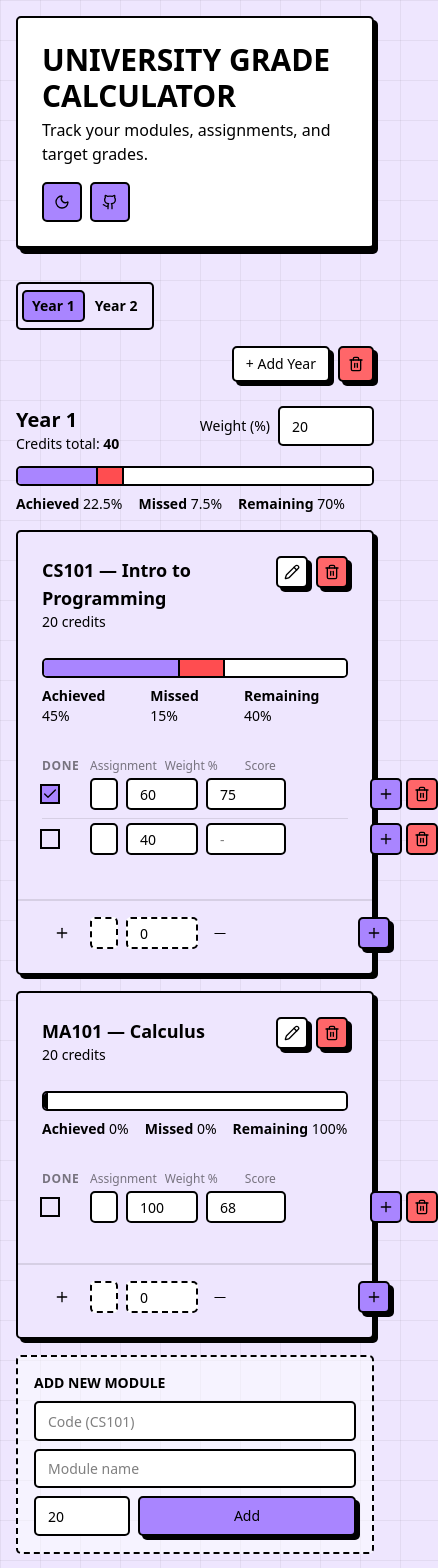
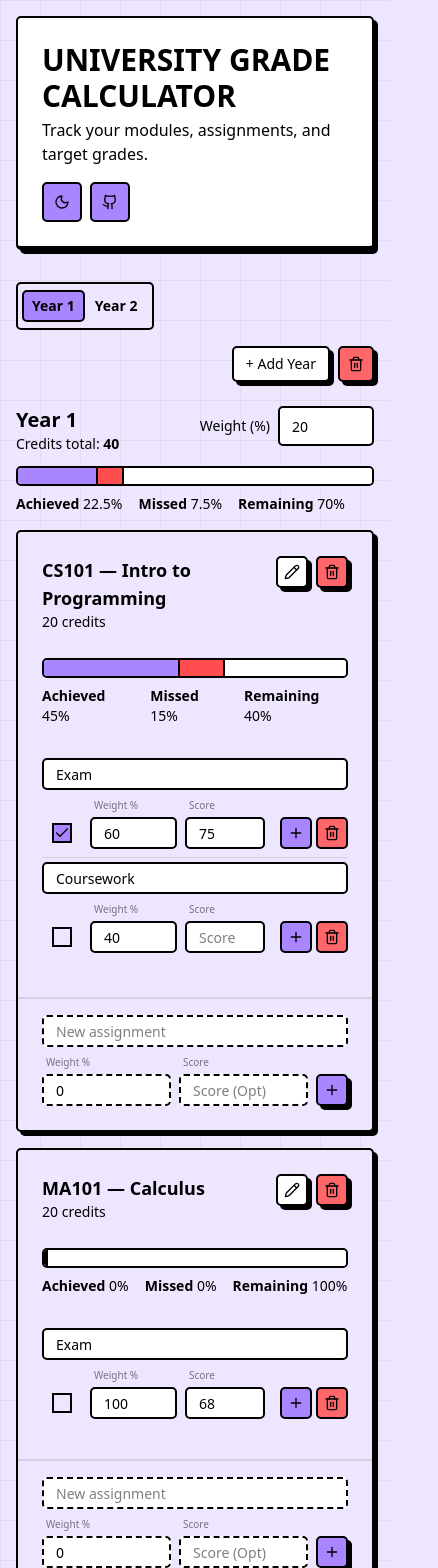
Before and after one commit to LiamDormon/grade-calculator, a React (Vite) app: page / in a window 390 px wide. Shown: the top 1568 px of the page, 438 px wide, since content can reach past the window. Built offline with nearby package versions, Linux system fonts and the light colour scheme.

Commit message:
fix: various mobile ux fixes

```diff
--- a/src/components/AssignmentRow.tsx
+++ b/src/components/AssignmentRow.tsx
@@ -18,7 +18,7 @@ export default function AssignmentRow({ yearId, moduleId, assignment, showLabels
   const hasSubTasks = assignment.subTasks && assignment.subTasks.length > 0
 
   // Common Grid Layout
-  const gridClass = "grid grid-cols-[2.5rem_1fr_4.5rem_9rem_5rem] gap-2 items-center"
+  const gridClass = "grid grid-cols-[2.5rem_1fr_1fr_auto] md:grid-cols-[2.5rem_1fr_4.5rem_9rem_5rem] gap-2 items-end md:items-center"
 
   const targets = (!assignment.done && desired !== undefined) ? getRequiredPerAssignmentForModule(yearId, moduleId, desired!) : []
   const t = targets.find((x) => x.assignmentId === assignment.id)
@@ -26,7 +26,7 @@ export default function AssignmentRow({ yearId, moduleId, assignment, showLabels
   return (
     <div className="mb-2">
         {showLabels && (
-            <div className={`${gridClass} pb-1`}>
+            <div className={`${gridClass} pb-1 hidden md:grid`}>
                 <div><div className="text-xs font-bold text-foreground/50 uppercase tracking-wider">Done</div></div>
                 <div><div className="text-xs text-foreground/50">Assignment</div></div>
                 <div><div className="text-xs text-foreground/50">Weight %</div></div>
@@ -37,7 +37,7 @@ export default function AssignmentRow({ yearId, moduleId, assignment, showLabels
 
         {/* Main Assignment Row */}
         <div className={`${gridClass} ${showLabels ? "" : "py-1 border-t border-border/10"}`}>
-          <div className="flex items-center">
+          <div className="flex items-center justify-center md:justify-start h-8 md:h-auto order-2 md:order-none">
              <Checkbox
                 checked={assignment.done}
                 className={hasSubTasks ? "opacity-50" : ""}
@@ -47,11 +47,16 @@ export default function AssignmentRow({ yearId, moduleId, assignment, showLabels
              />
           </div>
 
-          <Input className="h-8 text-sm" value={assignment.name} onChange={(e) => updateAssignment(yearId, moduleId, assignment.id, { name: e.target.value })} placeholder="Assignment Name" />
+          <Input className="h-8 text-sm order-1 md:order-none col-span-4 md:col-span-1" value={assignment.name} onChange={(e) => updateAssignment(yearId, moduleId, assignment.id, { name: e.target.value })} placeholder="Assignment Name" />
 
-          <Input className="w-full h-8 text-sm" type="number" value={String(assignment.weight)} onChange={(e) => updateAssignment(yearId, moduleId, assignment.id, { weight: Number(e.target.value) })} />
+          <div className="flex flex-col md:block order-3 md:order-none">
+             <label className="text-[10px] text-foreground/50 md:hidden ml-1 mb-1">Weight %</label>
+             <Input className="w-full h-8 text-sm" type="number" value={String(assignment.weight)} onChange={(e) => updateAssignment(yearId, moduleId, assignment.id, { weight: Number(e.target.value) })} placeholder="Weight %" />
+          </div>
 
-          <div className="w-full flex items-center gap-2">
+          <div className="w-full flex md:flex-row flex-col items-start md:items-center md:gap-2 order-4 md:order-none">
+            <label className="text-[10px] text-foreground/50 md:hidden ml-1 mb-1">Score</label>
+            <div className="flex items-center gap-2 w-full">
                 <Input
                 className={`w-20 h-8 text-sm shrink-0 ${hasSubTasks ? "bg-black/5 text-foreground/50 cursor-not-allowed" : ""}`}
                 type="number"
@@ -62,7 +67,7 @@ export default function AssignmentRow({ yearId, moduleId, assignment, showLabels
                     const v = e.target.value === "" ? undefined : Number(e.target.value)
                     updateAssignment(yearId, moduleId, assignment.id, { score: v })
                 }}
-              placeholder="-"
+                placeholder="Score"
                 />
 
                 {!hasSubTasks && t && (
@@ -80,8 +85,9 @@ export default function AssignmentRow({ yearId, moduleId, assignment, showLabels
                     </div>
                 )}
             </div>
+          </div>
 
-          <div className="flex items-center justify-end gap-1">
+          <div className="flex items-center justify-end gap-1 h-8 md:h-auto order-5 md:order-none">
             <Button size="icon" variant="reverse" className="h-8 w-8 p-0" aria-label="Add subtask" title="Add subtask" onClick={() => addSubTask(yearId, moduleId, assignment.id, { weight: 0 })}>
               <Plus className="w-4 h-4" />
             </Button>
@@ -93,9 +99,9 @@ export default function AssignmentRow({ yearId, moduleId, assignment, showLabels
 
         {/* Subtask Rows */}
         {assignment.subTasks?.map((subTask) => (
-             <div key={subTask.id} className={`${gridClass} py-1 relative`}>
-                <div className="flex items-center justify-end gap-2 pr-1">
-                    <CornerDownRight className="w-3 h-3 text-foreground/50" />
+             <div key={subTask.id} className={`${gridClass} py-1 relative pl-4 md:pl-0 border-l-2 md:border-l-0 border-border/20 ml-1 md:ml-0 my-1 md:my-0`}>
+                <div className="flex items-center justify-end md:justify-end gap-2 pr-1 h-7 md:h-auto order-2 md:order-none">
+                    <CornerDownRight className="w-3 h-3 text-foreground/50 hidden md:block" />
                     <Checkbox
                       checked={subTask.done}
                       className="h-3 w-3"
@@ -105,22 +111,25 @@ export default function AssignmentRow({ yearId, moduleId, assignment, showLabels
                 </div>
 
                 <Input
-                    className="h-7 text-xs"
+                    className="h-7 text-xs order-1 md:order-none col-span-4 md:col-span-1"
                     value={subTask.name}
                     onChange={(e) => updateSubTask(yearId, moduleId, assignment.id, subTask.id, { name: e.target.value })}
                     placeholder="Subtask Name"
                 />
 
-                <div className="relative">
+                <div className="relative order-3 md:order-none flex flex-col md:block">
+                    <label className="text-[10px] text-foreground/50 md:hidden ml-1 mb-1">Weight %</label>
                     <Input
                         className="w-full h-7 text-xs pr-4"
                         type="number"
                         value={String(subTask.weight)}
                         onChange={(e) => updateSubTask(yearId, moduleId, assignment.id, subTask.id, { weight: Number(e.target.value) })}
+                        placeholder="Weight %"
                     />
                 </div>
 
-                <div className="flex items-center gap-2">
+                <div className="flex flex-col md:flex-row items-start md:items-center md:gap-2 order-4 md:order-none">
+                    <label className="text-[10px] text-foreground/50 md:hidden ml-1 mb-1">Score</label>
                     <Input
                     className="w-20 h-7 text-xs shrink-0"
                     type="number"
@@ -129,11 +138,11 @@ export default function AssignmentRow({ yearId, moduleId, assignment, showLabels
                         const v = e.target.value === "" ? undefined : Number(e.target.value)
                         updateSubTask(yearId, moduleId, assignment.id, subTask.id, { score: v })
                     }}
-                    placeholder="-"
+                    placeholder="Score"
                     />
                 </div>
 
-                <div className="flex items-center justify-end">
+                <div className="flex items-center justify-end h-7 md:h-auto order-5 md:order-none">
                     <Button size="icon" variant="reverse" className="h-7 w-7 p-0 bg-destructive" aria-label="Delete subtask" onClick={() => removeSubTask(yearId, moduleId, assignment.id, subTask.id)}>
                         <Trash2 className="w-3 h-3" />
                     </Button>
--- a/src/components/ModuleCard.tsx
+++ b/src/components/ModuleCard.tsx
@@ -16,6 +16,7 @@ export default function ModuleCard({ yearId, module }: { yearId: string; module:
 
   const [aName, setAName] = useState("")
   const [aWeight, setAWeight] = useState(0)
+  const [aScore, setAScore] = useState<number | undefined>(undefined)
   const [isEditingHeader, setIsEditingHeader] = useState(false)
 
   const getModuleSegments = useGradeStore((s) => s.getModuleSegments)
@@ -26,9 +27,10 @@ export default function ModuleCard({ yearId, module }: { yearId: string; module:
   const add = (e?: React.FormEvent) => {
     e?.preventDefault()
     if (!aName) return
-    addAssignment(yearId, module.id, { name: aName, weight: aWeight })
+    addAssignment(yearId, module.id, { name: aName, weight: aWeight, score: aScore })
     setAName("")
     setAWeight(0)
+    setAScore(undefined)
   }
 
   return (
@@ -116,27 +118,39 @@ export default function ModuleCard({ yearId, module }: { yearId: string; module:
       </CardContent>
 
       <CardFooter className="flex flex-col gap-2 border-t-2 border-border/10 pt-4 mt-2">
-        <form onSubmit={add} className="grid grid-cols-[2.5rem_1fr_4.5rem_9rem_2rem] gap-2 items-center w-full">
-            <div className="flex justify-center">
-                <Plus className="w-4 h-4 text-muted-foreground" />
-            </div>
+        <form onSubmit={add} className="grid grid-cols-[1fr_1fr_auto] md:grid-cols-[2.5rem_1fr_4.5rem_9rem_5rem] gap-2 items-end w-full">
             <Input
-                className="h-8 text-sm bg-secondary-background border-dashed hover:border-solid hover:border-border transition-colors"
+                className="h-8 text-sm bg-secondary-background border-dashed hover:border-solid hover:border-border transition-colors order-1 col-span-3 md:col-span-2 md:order-none"
                 placeholder="New assignment"
                 value={aName}
                 onChange={(e) => setAName(e.target.value)}
             />
+
+            <div className="flex flex-col order-3 md:order-none">
+                <label className="text-[10px] text-foreground/50 ml-1 mb-1">Weight %</label>
                 <Input
-                className="h-8 text-sm bg-secondary-background border-dashed hover:border-solid hover:border-border transition-colors"
+                    className="h-8 text-sm bg-secondary-background border-dashed hover:border-solid hover:border-border transition-colors w-full"
                     type="number"
-                placeholder="%"
+                    placeholder="Weight %"
                     value={String(aWeight)}
                     onChange={(e) => setAWeight(parseFloat(e.target.value))}
                 />
-             <div className="h-8 flex items-center justify-start pl-2 text-xs text-muted-foreground w-20">
-               —
             </div>
+
+            <div className="flex flex-col order-4 md:order-none">
+                <label className="text-[10px] text-foreground/50 ml-1 mb-1">Score</label>
+                <Input
+                    className="h-8 text-sm bg-secondary-background border-dashed hover:border-solid hover:border-border transition-colors w-full"
+                    type="number"
+                    placeholder="Score (Opt)"
+                    value={aScore ?? ""}
+                    onChange={(e) => setAScore(e.target.value === "" ? undefined : parseFloat(e.target.value))}
+                />
+            </div>
+
+            <div className="flex justify-end h-8 items-center order-5 md:order-none">
                 <Button type="submit" size="icon" className="h-8 w-8 p-0" variant="default" title="Add assignment"> <Plus className="w-4 h-4" /> </Button>
+            </div>
         </form>
 
         {!isValid(yearId, module.id) && (
```
Lines whose indentation alone changed are shown as unchanged.
